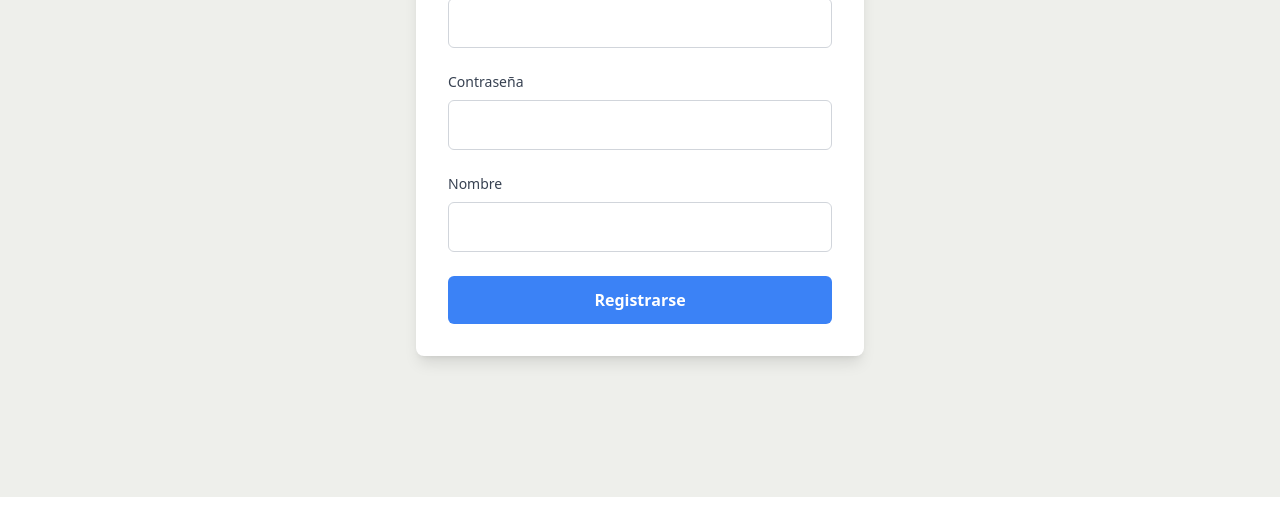
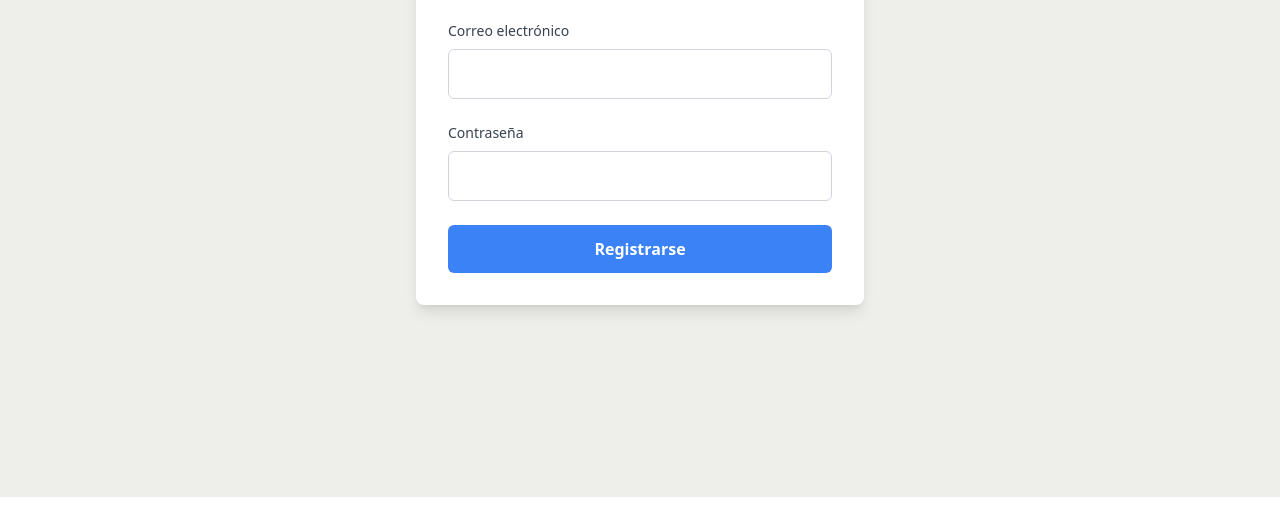
Before and after one commit to Monrold/wapa, an Astro site: page /register in a window 1280 px wide. Shown: the part 303-835 px from the top of the page. Built offline with nearby package versions, Linux system fonts and the light colour scheme; Astro itself is replaced by a stand-in of ours.

Commit message:
fix: delete nombre register

```diff
--- a/src/pages/register.astro
+++ b/src/pages/register.astro
@@ -34,16 +34,6 @@ import Layout from "../layouts/Layout.astro";
           required
         />
       </div>
-      <div class="space-y-2">
-        <label for="password" class="block text-sm font-medium text-gray-700">Nombre</label>
-        <input
-          type="text"
-          name="nombre"
-          id="nombre"
-          class="w-full p-3 border border-gray-300 rounded-md focus:outline-none focus:ring-2 focus:ring-blue-500"
-          required
-        />
-      </div>
       <button
         type="submit"
         class="w-full p-3 bg-blue-500 text-white font-semibold rounded-md hover:bg-blue-600 transition-colors"
```
